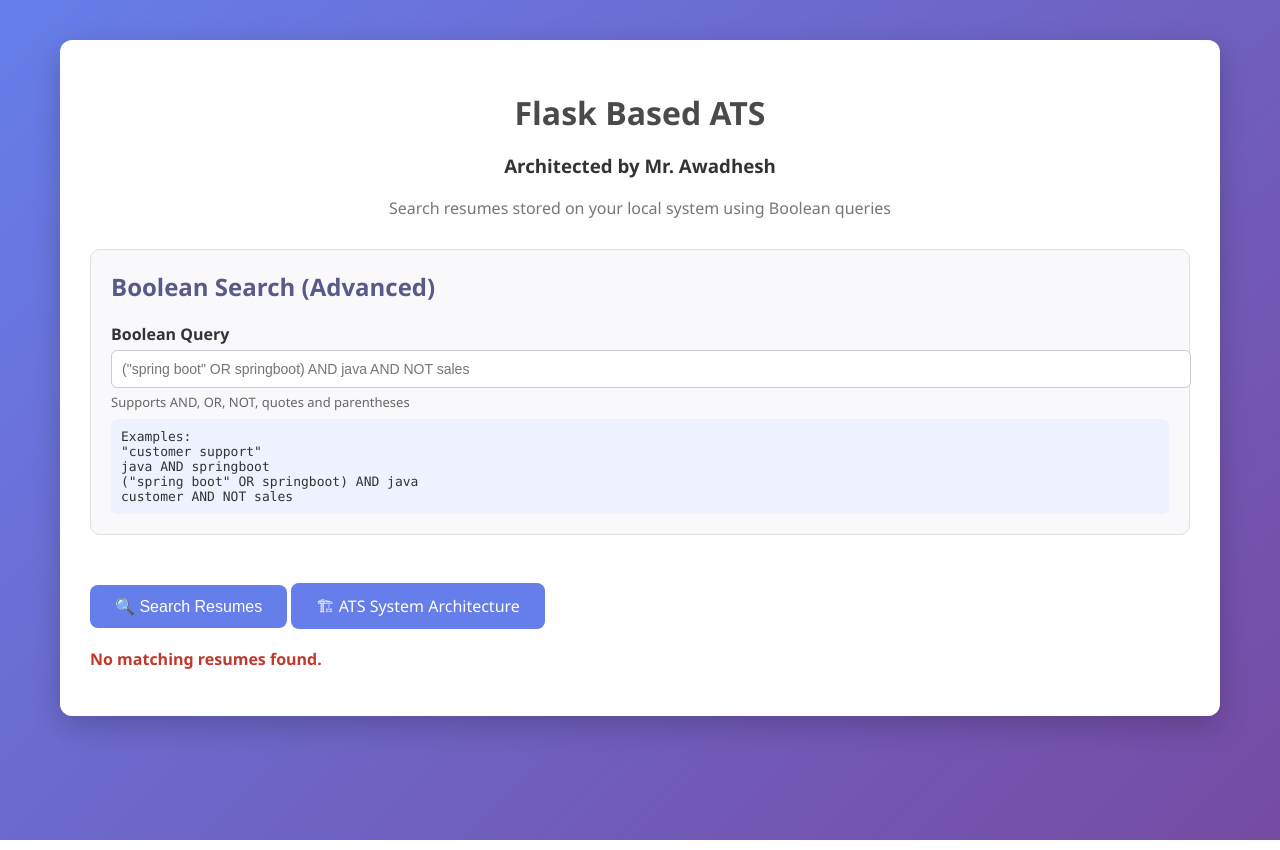
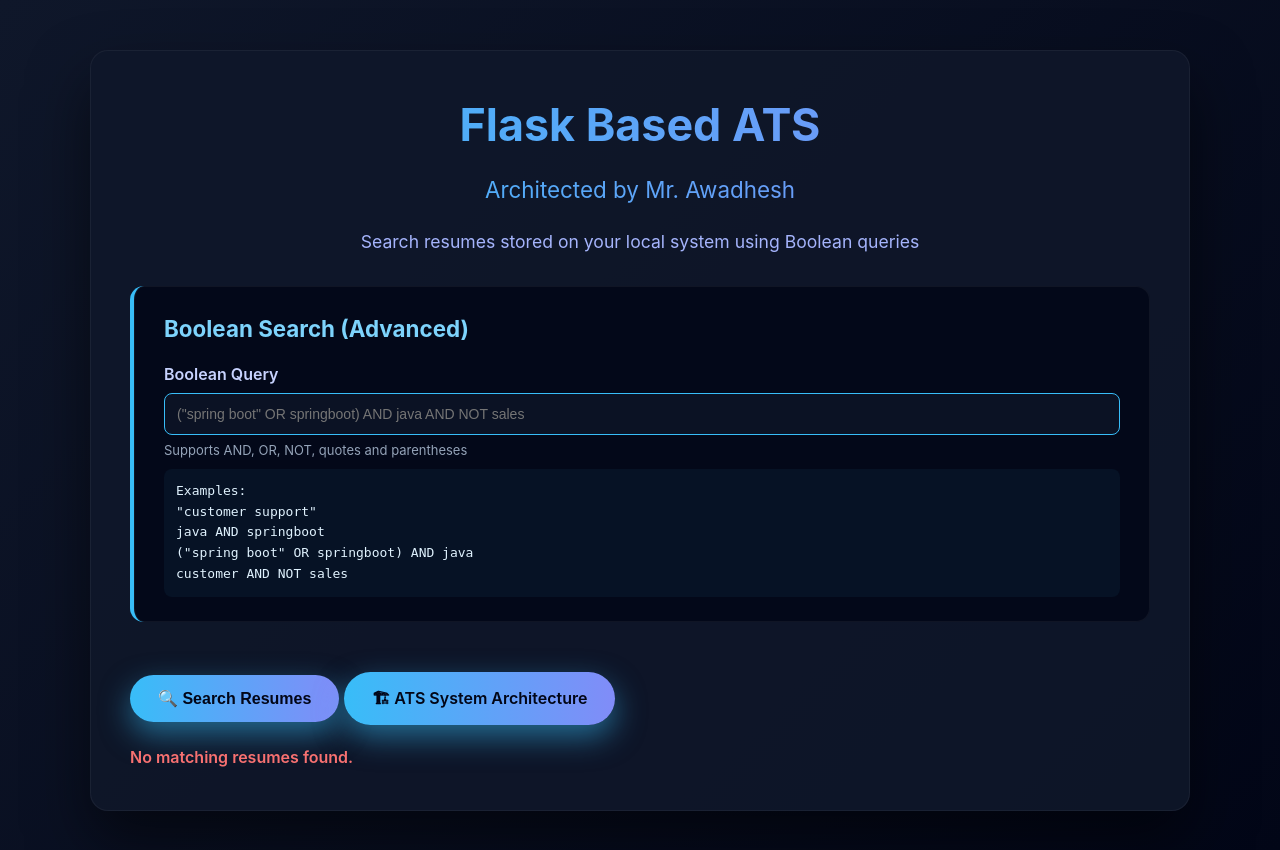
Before and after one commit to Dante-249/FlaskATS, a Flask app: page / in a window 1280 px wide. Run offline with Flask 3, Linux system fonts and the light colour scheme.

Commit message:
Updated the css of index.html

```diff
--- a/templates/index.html
+++ b/templates/index.html
@@ -6,130 +6,204 @@
     <title>Flask ATS – Boolean Resume Search Powered by Awadhesh</title>
 
     <style>
-        body {
+   /* =========================
+   GLOBAL RESET & BASE
+   ========================= */
+* {
+    box-sizing: border-box;
     margin: 0;
-            font-family: "Segoe UI", Arial, sans-serif;
-            background: linear-gradient(135deg, #667eea, #764ba2);
-            min-height: 100vh;
-            color: #333;
+    padding: 0;
 }
 
+body {
+    font-family: "Inter", "Segoe UI", system-ui, -apple-system, BlinkMacSystemFont, sans-serif;
+    background: linear-gradient(135deg, #0f172a 0%, #020617 100%);
+    color: #e5e7eb;
+    line-height: 1.6;
+    min-height: 100vh;
+}
+
+/* =========================
+   MAIN CONTAINER
+   ========================= */
 .container {
     max-width: 1100px;
-            margin: 40px auto;
-            background: #ffffff;
-            border-radius: 12px;
-            padding: 30px;
-            box-shadow: 0 10px 30px rgba(0, 0, 0, 0.2);
+    margin: 50px auto;
+    padding: 40px;
+    background: rgba(15, 23, 42, 0.9);
+    border-radius: 18px;
+    box-shadow:
+        0 30px 60px rgba(0, 0, 0, 0.5),
+        inset 0 0 0 1px rgba(255, 255, 255, 0.05);
+}
+
+/* =========================
+   HEADINGS
+   ========================= */
+h1, h3 {
+    text-align: center;
+    background: linear-gradient(90deg, #38bdf8, #818cf8);
+    -webkit-background-clip: text;
+    -webkit-text-fill-color: transparent;
 }
 
 h1 {
-            text-align: center;
-            color: #4a4a4a;
+    font-size: 2.8rem;
     margin-bottom: 10px;
+}
+
+h3 {
+    font-size: 1.4rem;
+    font-weight: 400;
+    margin-bottom: 20px;
+    color: #94a3b8; /* fallback if gradient not applied */
 }
 
 .subtitle {
     text-align: center;
-            color: #777;
+    color: #a5b4fc;
     margin-bottom: 30px;
+    font-size: 1.1rem;
 }
 
+/* =========================
+   FORM SECTIONS
+   ========================= */
 .section {
     margin-bottom: 30px;
-            padding: 20px;
-            border-radius: 10px;
-            background: #f9f9fb;
-            border: 1px solid #e0e0e0;
+    padding: 25px 30px;
+    border-radius: 14px;
+    background: rgba(2, 6, 23, 0.85);
+    border-left: 4px solid #38bdf8;
+    box-shadow: inset 0 0 0 1px rgba(255,255,255,0.05);
 }
 
 .section h2 {
+    color: #7dd3fc;
     margin-top: 0;
-            color: #5a5a8a;
+    margin-bottom: 15px;
+    font-size: 1.4rem;
 }
 
+/* =========================
+   INPUTS & LABELS
+   ========================= */
 label {
     font-weight: 600;
     display: block;
-            margin-top: 10px;
+    margin-top: 12px;
+    color: #c7d2fe;
 }
 
 input[type="text"] {
     width: 100%;
-            padding: 10px;
-            margin-top: 5px;
-            border-radius: 6px;
-            border: 1px solid #ccc;
+    padding: 12px;
+    margin-top: 6px;
+    border-radius: 8px;
+    border: 1px solid #38bdf8;
     font-size: 14px;
+    background: rgba(15,23,42,0.7);
+    color: #f0f9ff;
+    transition: all 0.2s ease;
+}
+
+input[type="text"]:focus {
+    outline: none;
+    border-color: #818cf8;
+    box-shadow: 0 0 10px rgba(56, 189, 248, 0.6);
 }
 
 .help {
     font-size: 13px;
-            color: #666;
+    color: #94a3b8;
     margin-top: 5px;
 }
 
+.example {
+    background: rgba(56, 189, 248, 0.05);
+    padding: 12px;
+    border-radius: 8px;
+    font-family: "JetBrains Mono", monospace;
+    font-size: 13px;
+    color: #e0f2fe;
+    margin-top: 8px;
+}
+
+/* =========================
+   BUTTONS
+   ========================= */
 .search-btn {
+    display: inline-block;
     margin-top: 20px;
-            padding: 12px 25px;
+    padding: 14px 28px;
     font-size: 16px;
-            background: #667eea;
-            color: white;
+    font-weight: 600;
+    color: #020617;
+    background: linear-gradient(90deg, #38bdf8, #818cf8);
     border: none;
-            border-radius: 8px;
+    border-radius: 999px;
     cursor: pointer;
+    box-shadow: 0 12px 30px rgba(56, 189, 248, 0.5);
+    transition: transform 0.2s ease, box-shadow 0.2s ease;
 }
 
 .search-btn:hover {
-            background: #5a6fe0;
+    transform: translateY(-2px);
+    box-shadow: 0 20px 45px rgba(56, 189, 248, 0.65);
 }
 
+/* =========================
+   TABLES
+   ========================= */
 table {
     width: 100%;
     border-collapse: collapse;
     margin-top: 25px;
+    background: rgba(2,6,23,0.85);
+    border-radius: 12px;
+    overflow: hidden;
+    box-shadow: 0 8px 20px rgba(0,0,0,0.4);
 }
 
-        th,
-        td {
-            padding: 12px;
-            border-bottom: 1px solid #ddd;
+th, td {
+    padding: 14px;
     text-align: left;
 }
 
 th {
-            background: #f1f1f9;
-            color: #444;
+    background: linear-gradient(90deg, #38bdf8, #818cf8);
+    color: #020617;
 }
 
-        tr:hover {
-            background: #f5f5ff;
+tr:nth-child(even) td {
+    background: rgba(15,23,42,0.7);
+}
+
+tr:hover td {
+    background: rgba(56,189,248,0.15);
+    transition: background 0.2s ease;
 }
 
 a {
-            color: #667eea;
+    color: #38bdf8;
+    font-weight: 500;
     text-decoration: none;
-            font-weight: 500;
 }
 
 a:hover {
     text-decoration: underline;
 }
 
+/* =========================
+   NO RESULTS
+   ========================= */
 .no-results {
     margin-top: 20px;
-            color: #c0392b;
+    color: #f87171;
     font-weight: 600;
+    font-size: 1rem;
 }
 
-        .example {
-            background: #eef2ff;
-            padding: 10px;
-            border-radius: 6px;
-            font-family: Consolas, monospace;
-            margin-top: 8px;
-            font-size: 13px;
-        }
     </style>
 </head>
 
```
Lines whose indentation alone changed are shown as unchanged.
